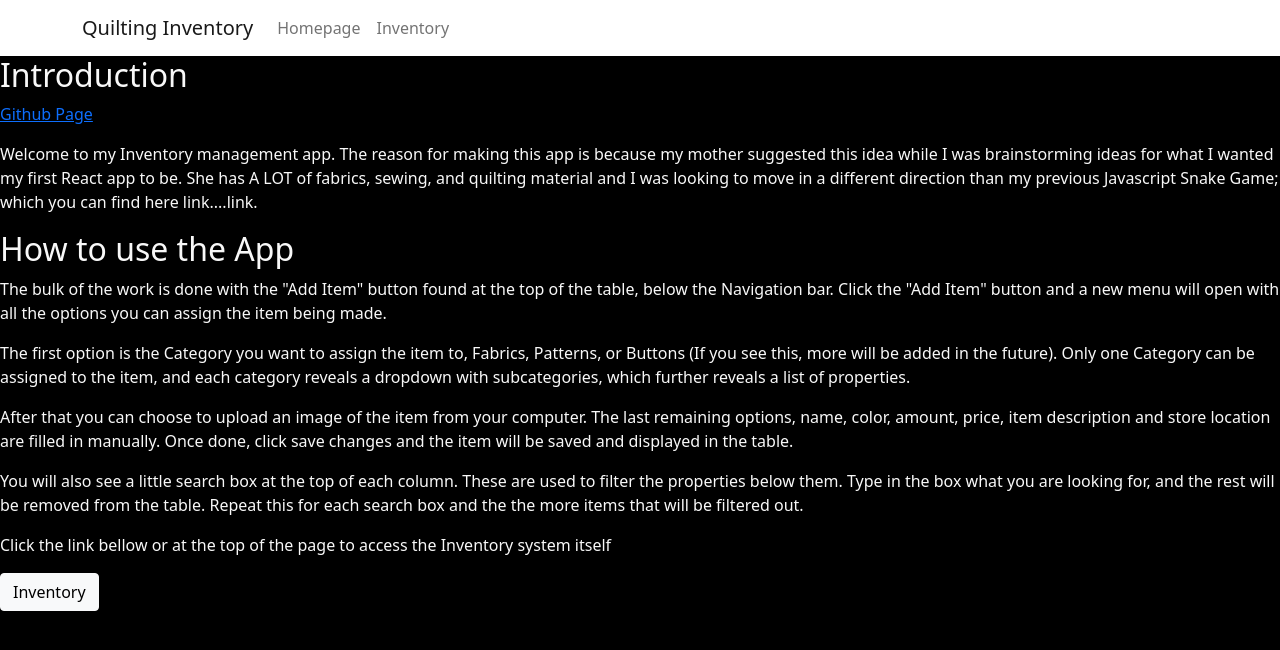
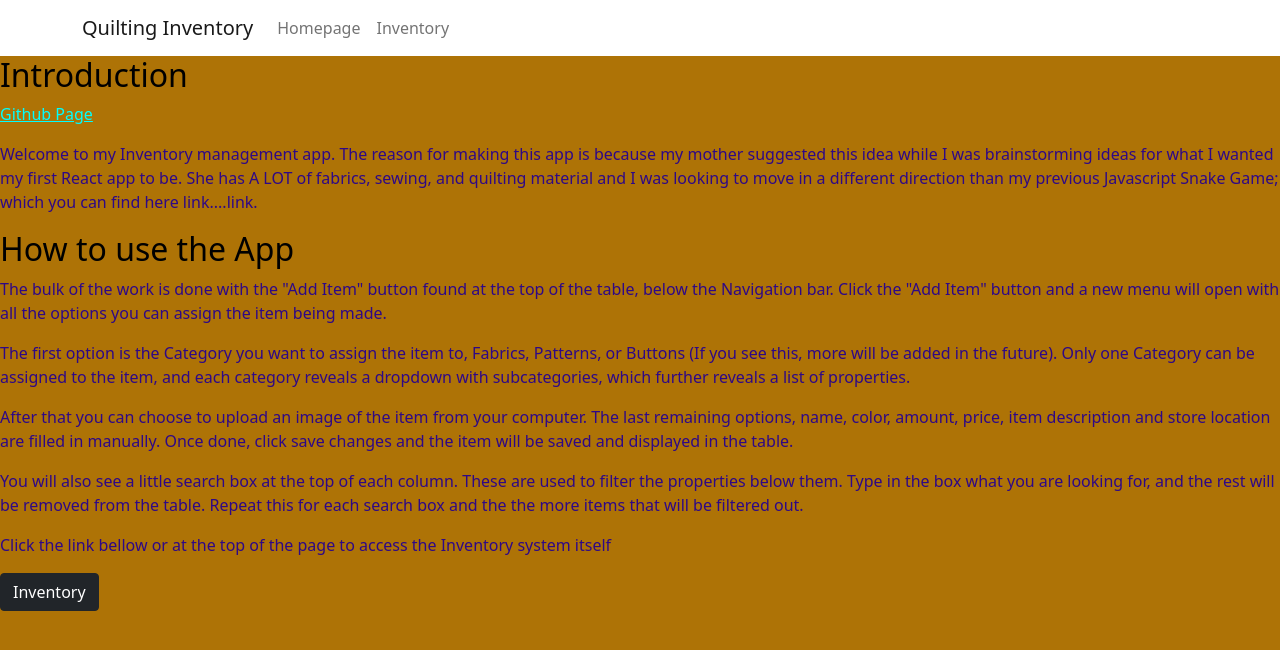
Before and after one commit to Valderhide/inventory, a React (Create React App) app: page /Homepage in a window 1280 px wide. Shown: the top 650 px of the page. Built offline with nearby package versions, Linux system fonts and the light colour scheme.

Commit message:
Minor css and changes. And undocumented failed attempts to access table info in different file

```diff
--- a/src/Components/App.css
+++ b/src/Components/App.css
@@ -32,10 +32,19 @@ td img {
 }
 
 .descript {
-  background-color: black;
+  background-color: rgb(174, 115, 6);
   color: rgb(248, 248, 248);
   min-height: 100vh;
 }
+
+p{color: #2e0887;
+
+}
+
+h2{
+  color: black;
+}
+a{color: aqua;}
 
 .home {
   background-color: #23be04;
--- a/src/Components/Table.js
+++ b/src/Components/Table.js
@@ -8,11 +8,13 @@ export default function ItemTable({ data, onRowDelete }) {
       .join("/n");
     return kv;
   };
-  let sum = data.reduce(
+
+  let maths = data.reduce(
     (accumulator, data) =>
       accumulator + parseFloat(data.amount) * parseFloat(data.price),
     0
   );
+  let sum = maths.toFixed(2);
 
   const [filter1, setFilter1] = useState("");
   const [filter2, setFilter2] = useState("");
--- a/src/Pages/homepage.js
+++ b/src/Pages/homepage.js
@@ -49,7 +49,7 @@ export default function HomePage() {
         system itself
       </p>
       <Link to="/Inventory">
-        <Button variant="light">Inventory</Button>
+        <Button variant="dark">Inventory</Button>
       </Link>
     </div>
   );
--- a/src/Pages/shoppingList.js
+++ b/src/Pages/shoppingList.js
@@ -3,11 +3,12 @@ import { Table } from "react-bootstrap";
 export default function Print() {
   let data = JSON.parse(localStorage.getItem("properties"));
 
-  let sum = data.reduce(
+  let maths = data.reduce(
     (accumulator, data) =>
       accumulator + parseFloat(data.amount) * parseFloat(data.price),
     0
   );
+  let sum = maths.toFixed(2);
 
   return (
     <div>
```
